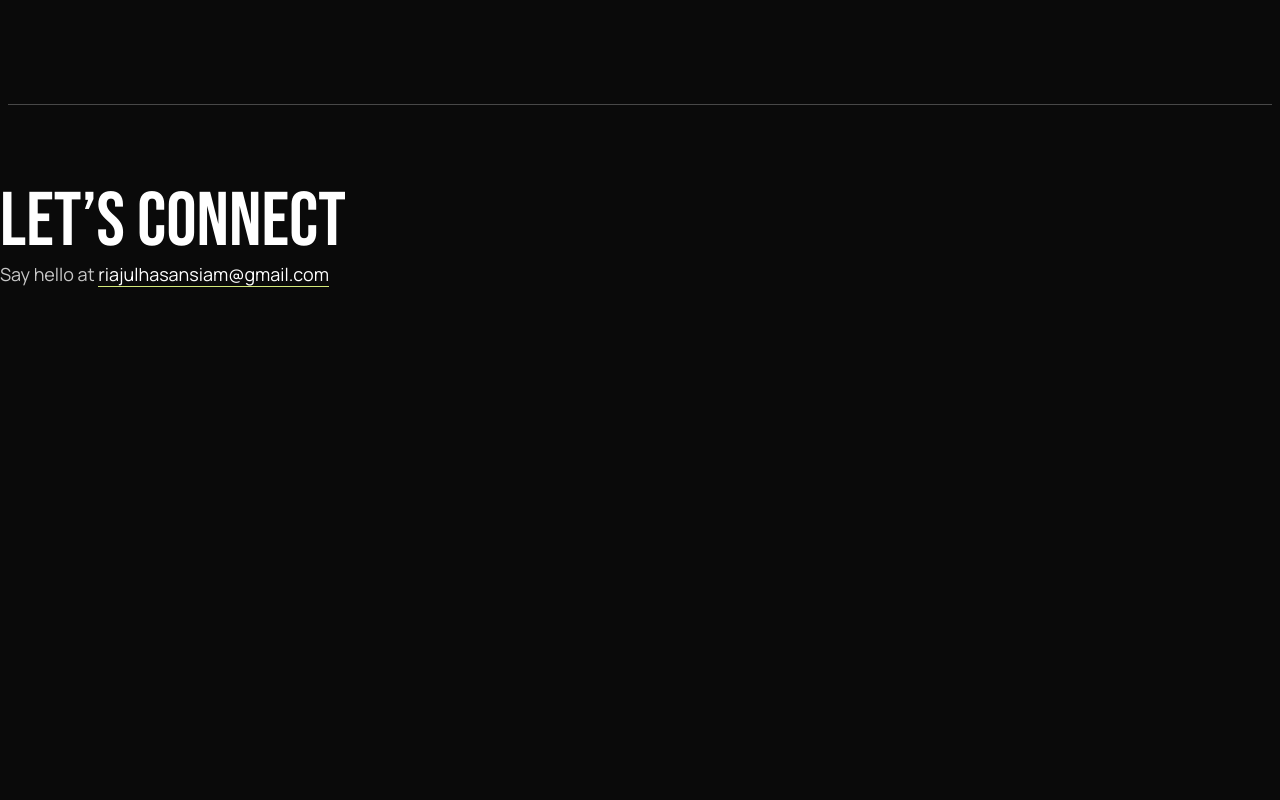
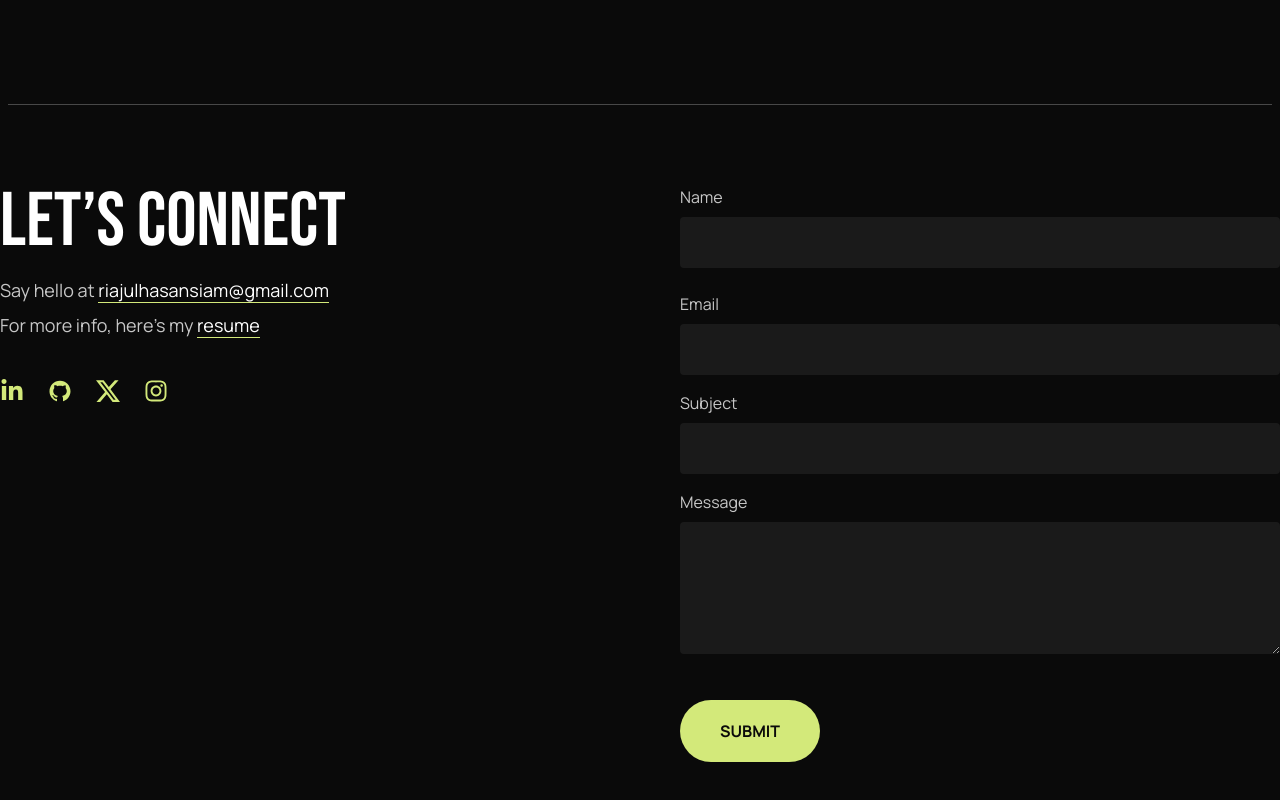
Before and after one commit to Riajul-56/Protfolio, a React (Vite) app: page / in a window 1280 px wide. Shown: the part 3927-4727 px from the top of the page. Before the commit the page ends 4215 px from the top, so only its background shows below. Built offline with nearby package versions, Linux system fonts and the light colour scheme.

Commit message:
add Footer component with contact form and social media links

```diff
--- a/src/section/Footer.jsx
+++ b/src/section/Footer.jsx
@@ -1,17 +1,22 @@
 import React from "react";
 import Container from "../compoents/Container";
 import Flex from "../compoents/Flex";
+import { FaLinkedinIn } from "react-icons/fa";
+import { AiFillGithub } from "react-icons/ai";
+import { BsTwitterX } from "react-icons/bs";
+import { FaInstagram } from "react-icons/fa";
 
 const Footer = () => {
   return (
-    <section className="mt-20">
+    <section className="mt-20 mb-20">
       <Container>
-        <Flex>
+        <Flex className="justify-between ">
           <div>
             <h2 className="font-primary_font font-normal text-[76px] text-heading_text leading-[100%] ">
               Let’s connect
             </h2>
-            <p className="font-secondary_font font-normal text-[18px] text-primary_text">
+
+            <p className="font-secondary_font font-normal text-[18px] text-primary_text mt-4">
               Say hello at{" "}
               <a
                 href="https://mail.google.com/mail/u/0/#inbox"
@@ -20,6 +25,74 @@ const Footer = () => {
                 riajulhasansiam@gmail.com
               </a>
             </p>
+
+            <p className="font-secondary_font font-normal text-[18px] text-primary_text mt-2">
+              For more info, here’s my{" "}
+              <a
+                href="https://drive.google.com/file/d/132KfbTsh7pcfcK2m5U35OtB5PycXd8Nq/view"
+                className="text-heading_text border-b border-link"
+              >
+                resume
+              </a>
+            </p>
+
+            <Flex className="text-link gap-6 text-2xl mt-10">
+              <FaLinkedinIn />
+              <AiFillGithub />
+              <BsTwitterX />
+              <FaInstagram />
+            </Flex>
+          </div>
+
+          <div>
+            <form className="w-[600px]">
+              <div className="mb-6">
+                <label className="block text-primary_text text-[16px] font-secondary_font font-normal mb-2">
+                  Name
+                </label>
+                <input
+                  type="text"
+                  className="w-full bg-[#1A1A1A] py-[12px] rounded-[4px] text-heading_text text-[18px] font-secondary_font font-normal"
+                />
+              </div>
+
+              <div className="mb-4">
+                <label className="block text-primary_text text-[16px] font-secondary_font font-normal mb-2">
+                  Email
+                </label>
+                <input
+                  type="email"
+                  className="w-full bg-[#1A1A1A] py-[12px] rounded-[4px] text-heading_text text-[18px] font-secondary_font font-normal"
+                />
+              </div>
+
+              <div className="mb-4">
+                <label className="block text-primary_text text-[16px] font-secondary_font font-normal mb-2">
+                  Subject
+                </label>
+                <input
+                  type="text"
+                  className="w-full bg-[#1A1A1A] py-[12px] rounded-[4px] text-heading_text text-[18px] font-secondary_font font-normal"
+                />
+              </div>
+
+              <div>
+                <label className="block text-primary_text text-[16px] font-secondary_font font-normal mb-2">
+                  Message
+                </label>
+                <textarea
+                  rows="4"
+                  className="w-full bg-[#1A1A1A] py-[12px] rounded-[4px] text-heading_text text-[18px] font-secondary_font font-normal"
+                ></textarea>
+              </div>
+            </form>
+
+            <button
+              type="submit"
+              className="text-primary_bg text-[16px] font-secondary_font font-bold bg-link rounded-[100px] py-[19px] px-[40px] mt-10"
+            >
+              SUBMIT
+            </button>
           </div>
         </Flex>
       </Container>
```
